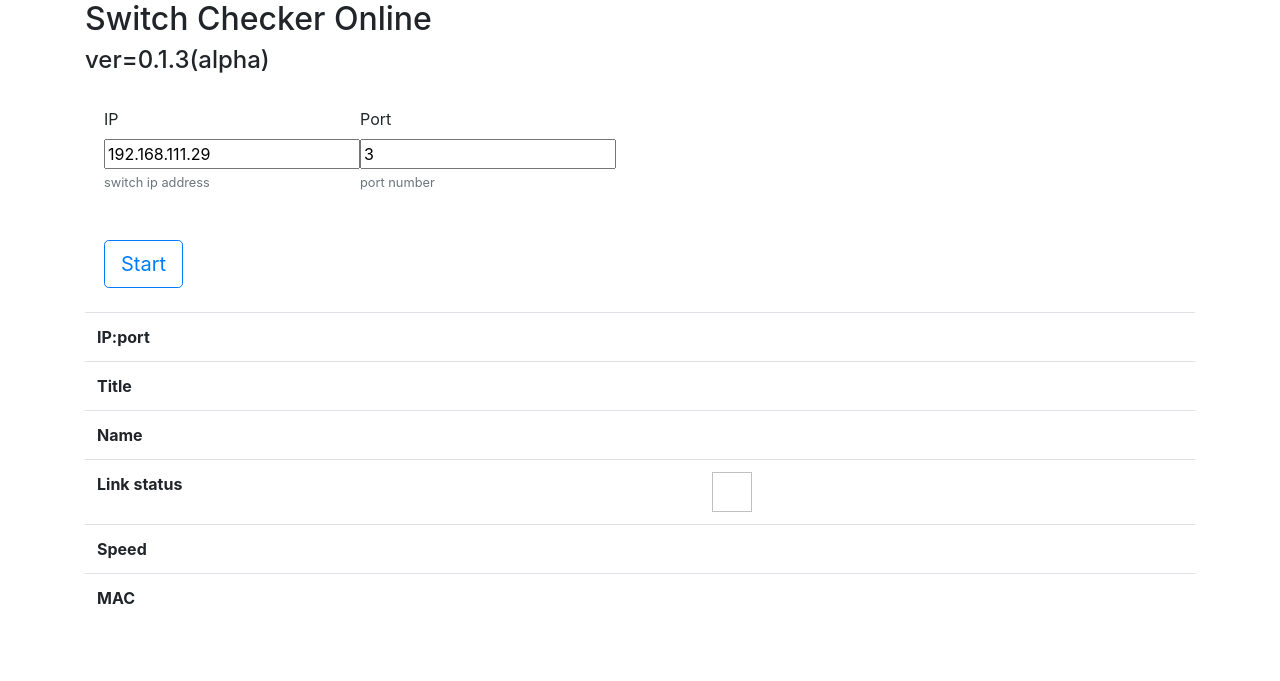
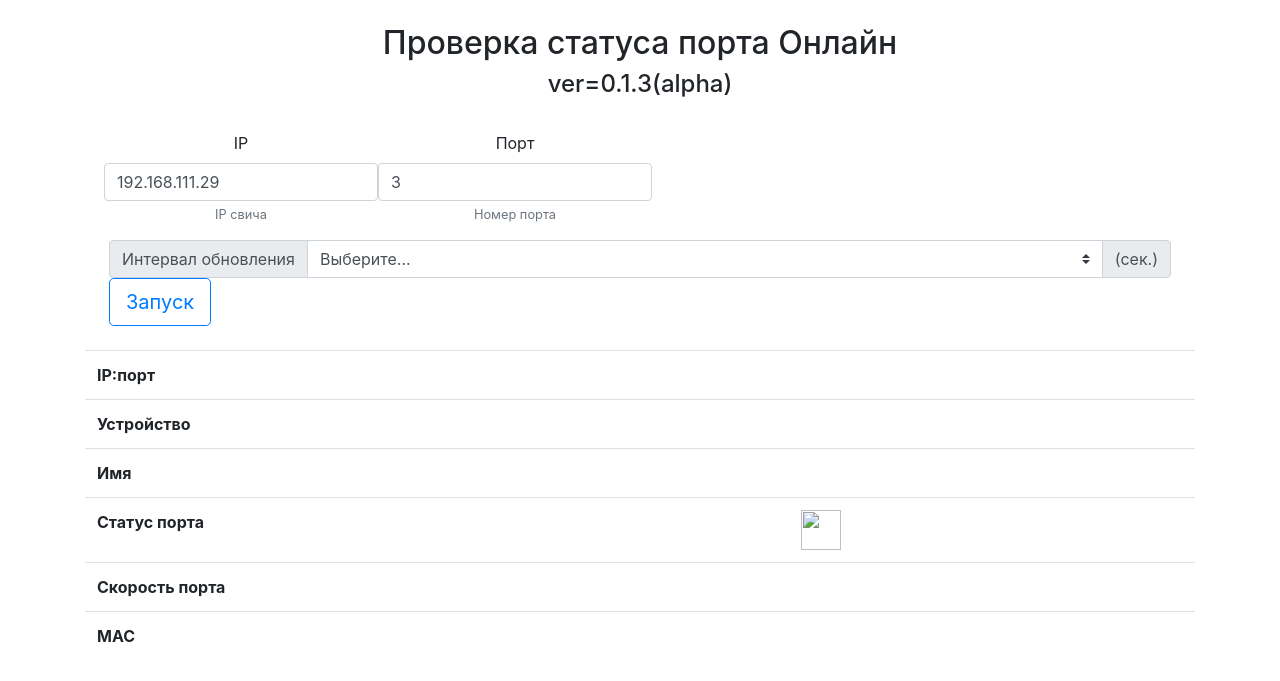
Before and after one commit to leichgardt/sauronport, a Flask app: page / in a window 1280 px wide. Shown: the top 681 px of the page. Run offline with Flask 2, Linux system fonts and the light colour scheme; some libraries are stand-ins or nearby versions.

Commit message:
JS code was separated from HTML template. Added form for Interval Updating.

```diff
--- a/templates/index.html
+++ b/templates/index.html
@@ -1,5 +1,14 @@
+<!--
+Welcome! Ver descriptions allocated here:
+
+(alpha)
+0.1.1 - simple requests
+0.1.2 - improved updates, table output
+0.1.3 - bootstrap.js, dynamic update
+
+--->
 <!DOCTYPE html>
-<html lang="en">
+<html lang="ru">
 <head>
     <meta charset="UTF-8">
     <title>Port Monitoring</title>
@@ -16,175 +25,74 @@
           href="https://maxcdn.bootstrapcdn.com/bootstrap/4.0.0/css/bootstrap.min.css"
           integrity="sha384-Gn5384xqQ1aoWXA+058RXPxPg6fy4IWvTNh0E263XmFcJlSAwiGgFAW/dAiS6JXm"
           crossorigin="anonymous">
-    <script>
-        $(document).ready(function() {
-
-            var ip_element = document.getElementById('input_ip');
-            var port_element = document.getElementById('input_port');
-            var button = document.getElementById('start_button');
-            var auto_updater;
-            var pic = new Image(50, 50);
-
-            function ValidateIP(ip) {
-                return /^(25[0-5]|2[0-4][0-9]|[01]?[0-9][0-9]?)\.(25[0-5]|2[0-4][0-9]|[01]?[0-9][0-9]?)\.(25[0-5]|2[0-4][0-9]|[01]?[0-9][0-9]?)\.(25[0-5]|2[0-4][0-9]|[01]?[0-9][0-9]?)$/.test(ip)
-            }
-            function isNumeric(num){
-              return !isNaN(num)
-            }
-
-            ip_element.oninput = function (event) {
-                if (ValidateIP(ip_element.value) === true) {
-                    ip_element.classList.add('is-valid');
-                    ip_element.classList.remove("is-invalid");
-                } else {
-                    ip_element.classList.add('is-invalid');
-                    ip_element.classList.remove("is-valid");
-                }
-            };
-
-            port_element.oninput = function (event) {
-                if (isNumeric(port_element.value) === true) {
-                    port_element.classList.add('is-valid');
-                    ip_element.classList.remove("is-invalid");
-                } else {
-                    port_element.classList.add('is-invalid');
-                    ip_element.classList.remove("is-valid");
-                }
-            };
-
-            function check_valid(ip_val, port_val) {
-                return ValidateIP(ip_val) === true && isNumeric(port_val) === true;
-            }
-
-            button.onclick = function get_updates() {
-                console.log('update');
-                if (check_valid(ip_element.value, port_element.value)) {
-                    update_data(ip_element.value, port_element.value);
-                    clearInterval(auto_updater);
-                    auto_updater = setInterval(update_auto, 3000, ip_element.value, port_element.value)
-                } else {
-                    set_danger_button(timeout=true)
-                }
-            };
-
-            function set_danger_button(timeout=true) {
-                button.disabled = true;
-                button.classList.remove("btn-outline-primary");
-                button.classList.add("btn-danger");
-                if (timeout===true) {
-                    var timeout_button = setTimeout(restore_button, 1000);
-                }
-            }
-
-            function restore_button() {
-                button.disabled = false;
-                button.classList.remove("btn-danger");
-                button.classList.add("btn-outline-primary");
-            }
-
-            function data_up(data) {
-                var today = new Date();
-                    var time = today.getHours() + ":" + today.getMinutes() + ":" + today.getSeconds();
-                    var macs = JSON.parse(JSON.stringify(data["macs"]));
-                    var vlans = JSON.parse(JSON.stringify(data["vlans"]));
-
-                    if (data["status"] === "1-up") {
-                        pic.src = "/static/status-yes.jpg";
-                    } else if (data["status"] === "2-down") {
-                        pic.src = "/static/status-no.jpg";
-                    } else {
-                        pic.src = "/static/status-undef.jpg";
-                    }
-                    document.getElementById('img_status').src = pic.src;
-                    document.getElementById('status').innerHTML = time + "<br>" + JSON.parse(JSON.stringify(data["status"]));
-                    document.getElementById('speed').innerHTML = JSON.parse(JSON.stringify(data["speed"]));
-                    document.getElementById('addresses').innerHTML = '';
-                    for (let i = 0; i < macs.length; i++) {
-                        document.getElementById('addresses').innerHTML += macs[i] + ' VLAN:' + vlans[i] + '<br><br>';
-                    }
-            }
-
-            function update_data(ip_val, port_val) {
-                var url = '/api/update?' + $.param({ip: ip_val, port: port_val});
-                fetch(url, {
-                    method: 'GET',
-                })
-                    .then(response => response.json())
-                    .then(data => {
-                        console.log(data);
-                        document.getElementById('ip_port').innerHTML = ip_val + ':' + port_val;
-                        document.getElementById('title').innerHTML = JSON.parse(JSON.stringify(data["descr"]));
-                        document.getElementById('sysname').innerHTML = JSON.parse(JSON.stringify(data["sysname"]));
-
-                        data_up(data);
-                    })
-                    .catch(error => console.log(error));
-            }
-
-            function update_auto(ip_val, port_val) {
-                var url = '/api/update_auto?' + $.param({ip: ip_val, port: port_val});
-                fetch(url, {
-                    method: 'GET',
-                })
-                    .then(response => response.json())
-                    .then(data => {
-                        console.log(data);
-                        data_up(data)
-                    })
-                    .catch(error => console.log(error));
-            }
-        });
-    </script>
+    <script type="text/javascript" src="{{ url_for('static', filename='dtable.js') }}"></script>
 </head>
 <body>
     <div class="container">
-        <h2>Switch Checker Online</h2>
-        <h4>ver=0.1.3(alpha)</h4>
+        <div align="center">
+            <br><h2>Проверка статуса порта Онлайн</h2>
+            <h4>ver=0.1.3(alpha)</h4>
+        </div>
 
         <form name="update" method="get" action="api/update" class="dropdown-menu-left p-4">
-            <div class="form-row">
-                <div class="form-group">
+            <div class="form-row" align="center">
+                <div class="form-group-sm">
                     <label for="input_ip">IP</label>
                     <div class="form-group">
-                        <input id="input_ip" type=text value="192.168.111.29" placeholder="192.168.1.1" class="input_ip">
-                        <small id="ip_help" class="form-text text-muted">switch ip address</small>
-                        <div class="invalid-tooltip">Please check IP</div>
+                        <input id="input_ip" type=text value="192.168.111.29" placeholder="192.168.1.1" class="form-control">
+                        <small id="ip_help" class="form-text text-muted">IP свича</small>
+                        <div class="invalid-tooltip">Проверьте IP</div>
                     </div>
                 </div>
-                <div class="form-group form-group-sm">
-                    <label for="input_port">Port</label>
+                <div class="form-group-sm">
+                    <label for="input_port">Порт</label>
                     <div class="form-group">
-                        <input id="input_port" type=text value="3" placeholder="1" class="input_port">
-                        <small id="port_help" class="form-text text-muted">port number</small>
-                        <div class="invalid-tooltip">Please check port</div>
+                        <input id="input_port" type=text value="3" placeholder="1" class="form-control">
+                        <small id="port_help" class="form-text text-muted">Номер порта</small>
+                        <div class="invalid-tooltip">Проверте порт</div>
                     </div>
                 </div>
             </div>
-            <div class="form-row pt-3">
-                <input type=button value="Start" id="start_button" class="btn btn-outline-primary btn-lg">
+            <div class="input-group">
+                <div class="input-group-prepend">
+                    <label class="input-group-text" for="update_every">Интервал обновления</label>
+                </div>
+                <select class="custom-select" id="update_every">
+                    <option selected>Выберите...</option>
+                    <option value="3">3</option>
+                    <option value="5">5</option>
+                    <option value="10">10</option>
+                </select>
+                <div class="input-group-append">
+                    <span class="input-group-text">(сек.)</span>
+                </div>
             </div>
+            <div class="align-center">
+                <input type=button value="Запуск" id="start_button" class="btn btn-outline-primary btn-lg">
+            </div>
+
         </form>
 
         <table class="table">
             <tr>
-                <th>IP:port</th>
+                <th>IP:порт</th>
                 <td id="ip_port" colspan=2></td>
             </tr>
             <tr>
-                <th>Title</th>
+                <th>Устройство</th>
                 <td id="title" colspan=2></td>
             </tr>
             <tr>
-                <th>Name</th>
+                <th>Имя</th>
                 <td id="sysname" colspan=2></td>
             </tr>
             <tr>
-                <th>Link status</th>
-                <td><img id="img_status" width=40 height=40></td>
+                <th>Статус порта</th>
+                <td><img src="" alt="" id="img_status" width=40 height=40></td>
                 <td id="status"></td>
             </tr>
             <tr>
-                <th>Speed</th>
+                <th>Скорость порта</th>
                 <td id="speed" colspan=2></td>
             </tr>
             <tr>
```
Also changed, not shown: static/dtable.js (added, +120 -0 lines).
